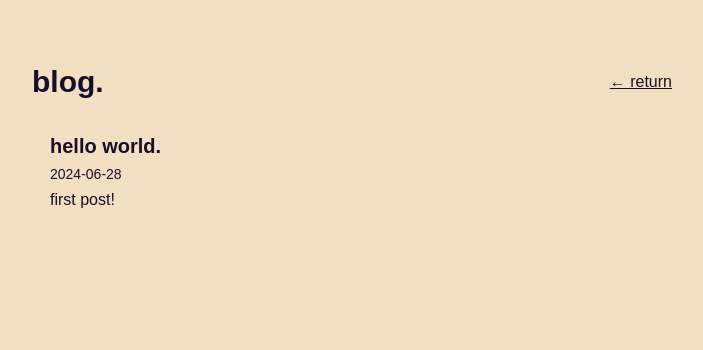
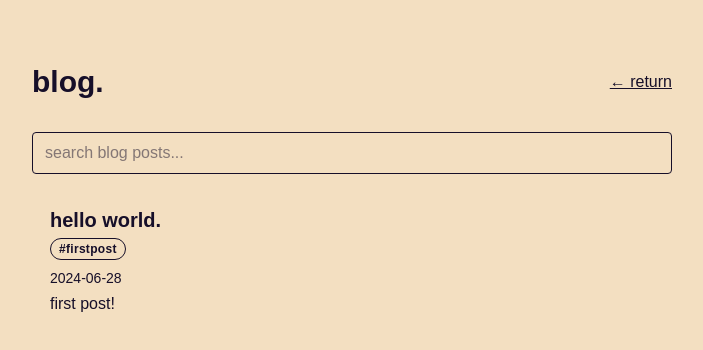
Before and after one commit to zandimt/zandimtmain, a Next.js app: page /blog in a window 1280 px wide. Shown: the top 350 px of the page, without its empty margins (288-991 px from the left). Built offline with nearby package versions, Linux system fonts and the light colour scheme.

Commit message:
create search bar on the blog

```diff
--- /dev/null
+++ b/src/app/blog/BlogClient.tsx
@@ -0,0 +1,70 @@
+"use client";
+import Link from "next/link";
+import { useState, useMemo } from "react";
+
+interface PostMeta {
+  title: string;
+  date: string;
+  description: string;
+  slug: string;
+  tags?: string[];
+}
+
+function TagList({ tags }: { tags?: string[] }) {
+  if (!tags || tags.length === 0) return null;
+  return (
+    <div className="flex flex-wrap gap-2 mb-2">
+      {tags.map((tag) => (
+        <span
+          key={tag}
+          className="px-2 py-0.5 rounded-full bg-caribbean-current text-champagne text-xs font-semibold tracking-wide border border-champagne"
+        >
+          #{tag}
+        </span>
+      ))}
+    </div>
+  );
+}
+
+export default function BlogClient({ posts }: { posts: PostMeta[] }) {
+  const [query, setQuery] = useState("");
+  const filtered = useMemo(() => {
+    const q = query.trim().toLowerCase();
+    if (!q) return posts;
+    return posts.filter(post =>
+      post.title.toLowerCase().includes(q) ||
+      post.description.toLowerCase().includes(q) ||
+      (post.tags && post.tags.some(tag => tag.toLowerCase().includes(q)))
+    );
+  }, [query, posts]);
+
+  return (
+    <>
+      <input
+        type="text"
+        value={query}
+        onChange={e => setQuery(e.target.value)}
+        placeholder="search blog posts..."
+        className="mb-8 w-full px-3 py-2 rounded border border-desert-sand bg-champagne dark:bg-dark-purple text-dark-purple dark:text-champagne focus:outline-none focus:ring-2 focus:ring-caribbean-current transition"
+      />
+      <ul className="space-y-6">
+        {filtered.length === 0 && (
+          <li className="text-dark-cyan dark:text-desert-sand">no posts found...</li>
+        )}
+        {filtered.map((post) => (
+          <li key={post.slug}>
+            <Link
+              href={`/blog/${post.slug}`}
+              className="block group border-l-2 border-transparent hover:border-caribbean-current dark:hover:border-dark-cyan pl-4 transition-colors"
+            >
+              <div className="text-xl font-semibold group-hover:underline mb-1 text-dark-purple dark:text-champagne">{post.title}</div>
+              <TagList tags={post.tags} />
+              <div className="text-sm text-dark-cyan dark:text-desert-sand mb-1">{post.date}</div>
+              <div className="text-base text-dark-cyan dark:text-desert-sand">{post.description}</div>
+            </Link>
+          </li>
+        ))}
+      </ul>
+    </>
+  );
+}
--- a/src/app/blog/[slug]/page.tsx
+++ b/src/app/blog/[slug]/page.tsx
@@ -7,6 +7,22 @@ import Link from "next/link";
 
 interface BlogPostPageProps {
   params: Promise<{ slug: string }>;
+}
+
+function TagList({ tags }: { tags?: string[] }) {
+  if (!tags || tags.length === 0) return null;
+  return (
+    <div className="flex flex-wrap gap-2 mb-4">
+      {tags.map((tag) => (
+        <span
+          key={tag}
+          className="px-2 py-0.5 rounded-full bg-caribbean-current text-champagne text-xs font-semibold tracking-wide border border-champagne"
+        >
+          #{tag}
+        </span>
+      ))}
+    </div>
+  );
 }
 
 export async function generateMetadata({ params }: BlogPostPageProps): Promise<Metadata> {
@@ -37,6 +53,7 @@ export default async function BlogPostPage({ params }: BlogPostPageProps) {
         </Link>
       </div>
       <h1 className="text-3xl font-bold mb-2 text-dark-purple dark:text-champagne">{data.title}</h1>
+      <TagList tags={data.tags} />
       <div className="text-sm text-dark-cyan dark:text-desert-sand mb-8">{data.date}</div>
       <article className="prose prose-dark-cyan dark:prose-champagne max-w-none">
         <MDXRemote source={content} />
--- a/src/app/blog/page.tsx
+++ b/src/app/blog/page.tsx
@@ -2,12 +2,14 @@ import fs from "fs";
 import path from "path";
 import matter from "gray-matter";
 import Link from "next/link";
+import BlogClient from "./BlogClient";
 
 interface PostMeta {
   title: string;
   date: string;
   description: string;
   slug: string;
+  tags?: string[];
 }
 
 function getPosts(): PostMeta[] {
@@ -22,7 +24,8 @@ function getPosts(): PostMeta[] {
         title: data.title || file,
         date: data.date || "",
         description: data.description || "",
-        slug: file.replace(/\\.md$/, ""),
+        slug: file.replace(/\.md$/, ""),
+        tags: data.tags || [],
       };
     })
     .sort((a, b) => (a.date < b.date ? 1 : -1));
@@ -41,20 +44,7 @@ export default function BlogPage() {
           ← return
         </Link>
       </div>
-      <ul className="space-y-6">
-        {posts.map((post) => (
-          <li key={post.slug}>
-            <Link
-              href={`/blog/${post.slug}`}
-              className="block group border-l-2 border-transparent hover:border-caribbean-current dark:hover:border-dark-cyan pl-4 transition-colors"
-            >
-              <div className="text-xl font-semibold group-hover:underline mb-1 text-dark-purple dark:text-champagne">{post.title}</div>
-              <div className="text-sm text-dark-cyan dark:text-desert-sand mb-1">{post.date}</div>
-              <div className="text-base text-dark-cyan dark:text-desert-sand">{post.description}</div>
-            </Link>
-          </li>
-        ))}
-      </ul>
+      <BlogClient posts={posts} />
     </main>
   );
 }
--- a/src/content/blog/hello-world.md
+++ b/src/content/blog/hello-world.md
@@ -2,6 +2,7 @@
 title: "hello world."
 date: "2024-06-28"
 description: "first post!"
+tags: [firstpost]
 ---
 
 hi guys! thanks for joining me. this is how i'll start recording my journey into computing science and more fun projects. stay tuned.
```
